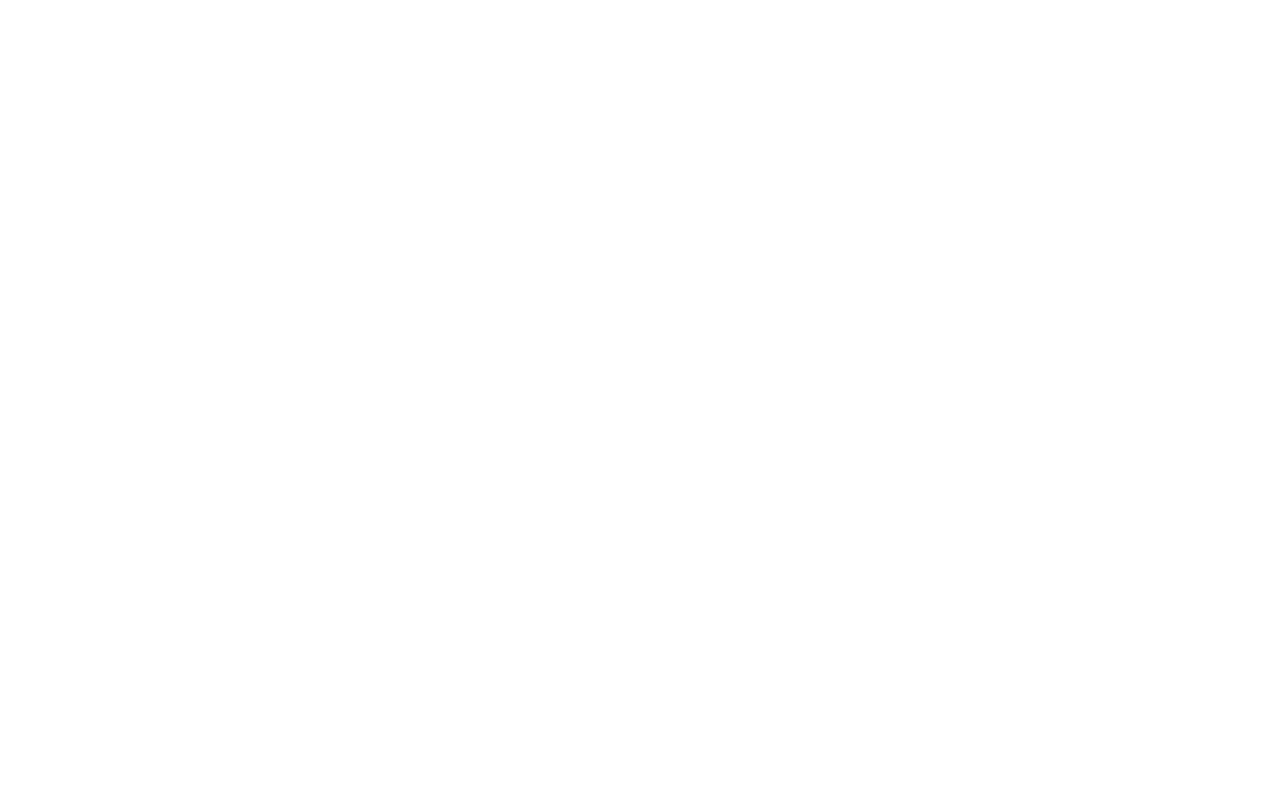
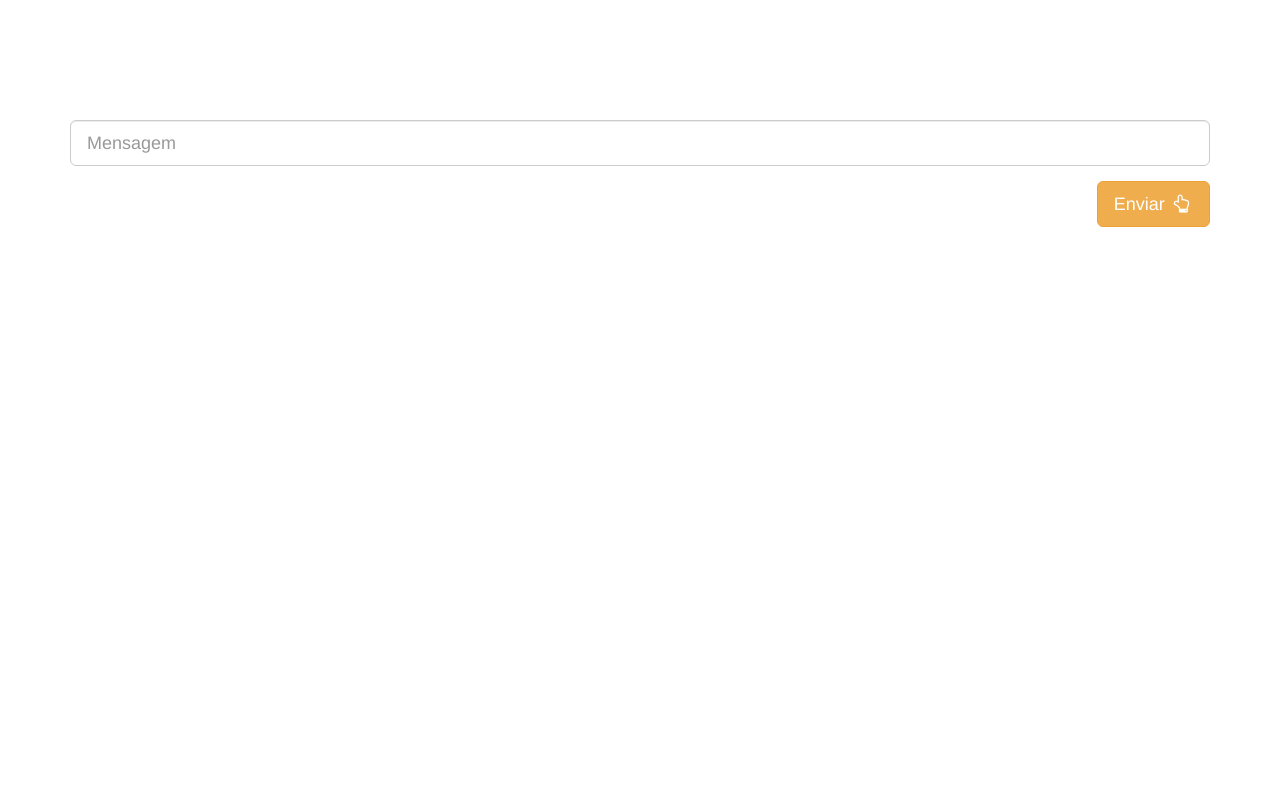
Before and after one commit to coragi/watson-orchestrator, an Angular app: page /app in a window 1280 px wide. Before the commit this address led to /. Shown: the part 480-1280 px from the top of the page. Before the commit the page ends 800 px from the top, so only its background shows below. Built offline with nearby package versions, Linux system fonts and the light colour scheme.

Commit message:
ajustes pra nova arquitetura

```diff
--- a/src/app/app.component.html
+++ b/src/app/app.component.html
@@ -1,2 +1,32 @@
+    <div #myMensagens class="section mensagens">
+      <div class="container">
+        <div class="row">
+          <div class="col-md-12 ">
 
+            <app-mensagem
+            *ngFor="let msg of mensagens" [mensagem]="msg"></app-mensagem>
+
+          </div>
+        </div>
+      </div>
+    </div>
+
+    <div class="formulario section section-primary">
+      <div class="container">
+        <div class="row">
+          <div class="col-md-12">
+            <form>
+              <div class="form-group">
+                <input type="text" class="form-control input-lg" placeholder="Mensagem" #msg_usuario>
+              </div>
+              <div class="form-group text-right">
+                <button class="btn btn-lg btn-warning" (click)="enviaMensagem(msg_usuario)">Enviar
+                  <i class="fa fa-hand-o-up fa-fw"></i>
+                </button>
+              </div>
+            </form>
+          </div>
+        </div>
+      </div>
+    </div>
 <router-outlet></router-outlet>
--- a/src/app/app.component.ts
+++ b/src/app/app.component.ts
@@ -1,10 +1,89 @@
-import { Component } from '@angular/core';
+import { Component, EventEmitter, OnInit, AfterViewChecked, ElementRef, ViewChild, AfterViewInit } from '@angular/core';
+import { Mensagem } from './mensagem/mensagem.model';
+import { WatsonService } from './watson.service';
+import { Observable } from 'rxjs';
 
 @Component({
   selector: 'app-root',
   templateUrl: './app.component.html',
   styleUrls: ['./app.component.css']
 })
-export class AppComponent {
 
+export class AppComponent implements AfterViewInit, OnInit, AfterViewChecked {
+  @ViewChild('myMensagens') myScrollContainer: ElementRef;
+  //mensagens: EventEmitter<Mensagem[]> = new EventEmitter<Mensagem[]>();
+  mensagens: Mensagem[];
+
+  constructor(private watsonService: WatsonService) {
+    this.mensagens = [];
+  }
+
+  ngAfterViewInit() {
+    this.scrollToBottom();
+  }
+
+  ngOnInit() {
+    this.scrollToBottom();
+
+  }
+
+  ngAfterViewChecked() {
+    this.scrollToBottom();
+  }
+
+
+
+  scrollToBottom(): void {
+    try {
+      this.myScrollContainer.nativeElement.scrollTop = this.myScrollContainer.nativeElement.scrollHeight;
+    } catch (err) { }
+  }
+
+  enviaMensagem(msg_usuario): void {
+    //cria mensagem
+    let m = new Mensagem(msg_usuario.value);
+
+    //envia mensagem para a tela
+    this.mensagens.push(m);
+
+    //limpa o campo de mensagem
+    msg_usuario.value = '';
+
+    //envia mensagem para o Conversation
+    this.watsonService.msgParaWatson(m.msg_usuario)
+      .subscribe(
+      (result: any) => {
+        console.log("result", result);
+
+        let retorno = result.output.text[0];
+        if (retorno == 'pesquisar_discovery') {
+          let term = result.input.text;
+          //pesquisa no Discovery
+
+          //enriquece no NLU
+          // passa o texto para o NLU
+
+         //montar a query para o Discovery com o resultado do NLU
+         // term = "query=enriched_text.entities" + nlu_json.entities[0];
+          this.watsonService.pesquisaDiscovery(term)
+            .subscribe(
+            (result_discovery: any) => {
+              console.log("discovery", result_discovery);
+              let num_resultados = result_discovery.matching_results;
+              m.msg_watson = '<h3><span class="label label-primary">Pesquisei na minha base de conhecimento e encontrei <b>'
+                + num_resultados + '</b> resultado(s). O mais relevante é:</h3></span><br>' + result_discovery.passages[0].passage_text;
+              //result_discovery.passages[0].passage_text
+            }
+            );
+
+        } else {
+          m.msg_watson = '<h3><span class="label label-primary">' + result.output.text[0] + '</span></h3>';
+          if (result.intents.length > 0) {
+            m.intencao = '#' + result.intents[0].intent;
+            m.confianca = result.intents[0].confidence;
+          }
+        }
+      }
+      );
+  }
 }
--- a/src/app/app.module.ts
+++ b/src/app/app.module.ts
@@ -13,12 +13,12 @@
 const ROUTES = [
   {
     path: '',
-    redirectTo: 'msgs',
+    redirectTo: 'app',
     pathMatch: 'full'
   },
   {
-    path: 'msgs',
-    component: MensagemComponent
+    path: 'app',
+    component: AppComponent
   }
 ];
 
--- a/src/app/mensagem/mensagem.component.html
+++ b/src/app/mensagem/mensagem.component.html
@@ -1,10 +1,10 @@
-<div class="container">
-  <div class="row" *ngFor="let msg of msgs">
-    <div class="card card-block">
-      <h4 class="card-title">{{ msg.score }}</h4>
-      <p class="card-text">{{msg.id}}</p>
-      <a href="#" class="card-link">Card link</a>
-      <a href="#" class="card-link">Another link</a>
-    </div>
-  </div>
+<div *ngIf="mensagem.msg_usuario" class="text-left">
+  <h2>
+    <span class="label label-success">{{ mensagem.msg_usuario }}</span>
+  </h2>
 </div>
+<div *ngIf="mensagem.msg_watson" class="text-right">
+  <div innerHTML = "{{ mensagem.msg_watson }}"></div>
+  <span>{{ mensagem.intencao }} <span class="label label-danger">{{ mensagem.confianca | number : '1.2-2'}}</span>
+  </span>
+</div>
--- a/src/app/mensagem/mensagem.component.ts
+++ b/src/app/mensagem/mensagem.component.ts
@@ -1,22 +1,16 @@
-import { Component, OnInit } from '@angular/core';
-import { WatsonService } from '../watson.service';
+import { Component, OnInit, Input } from '@angular/core';
+import { Mensagem } from './mensagem.model';
 
 @Component({
   selector: 'app-mensagem',
   templateUrl: './mensagem.component.html',
   styleUrls: ['./mensagem.component.css']
 })
+
 export class MensagemComponent implements OnInit {
-  // instantiate posts to an empty array
-  msgs: any;
-
-  constructor(private watsonService: WatsonService) { }
+  @Input() mensagem: Mensagem;
 
   ngOnInit() {
-    // Retrieve posts from the API
-    this.watsonService.pesquisaDiscovery('algoritmo').subscribe(msgs => {
-      console.log(msgs);
-      this.msgs = msgs.results;
-    });
   }
+
 }
--- /dev/null
+++ b/src/app/mensagem/mensagem.model.ts
@@ -0,0 +1,13 @@
+export class Mensagem {
+	public msg_usuario: string;
+	public msg_watson: string;
+	public intencao: string;
+	public confianca: number;
+
+	constructor(msg_usuario: string, msg_watson?: string, intencao?: string, confianca?: number) {
+		this.msg_usuario = msg_usuario;
+		this.msg_watson = msg_watson;
+		this.intencao = intencao;
+		this.confianca = confianca;
+	}
+}
--- a/src/styles.css
+++ b/src/styles.css
@@ -1 +1,9 @@
-/* You can add global styles to this file, and also import other style files */
+@import url('https://fonts.googleapis.com/css?family=Lato|Lato');
+
+.mensagens {
+  height: 75vh;
+  overflow-y: auto;
+}
+.formulario {
+  height: 25vh;
+}
```
